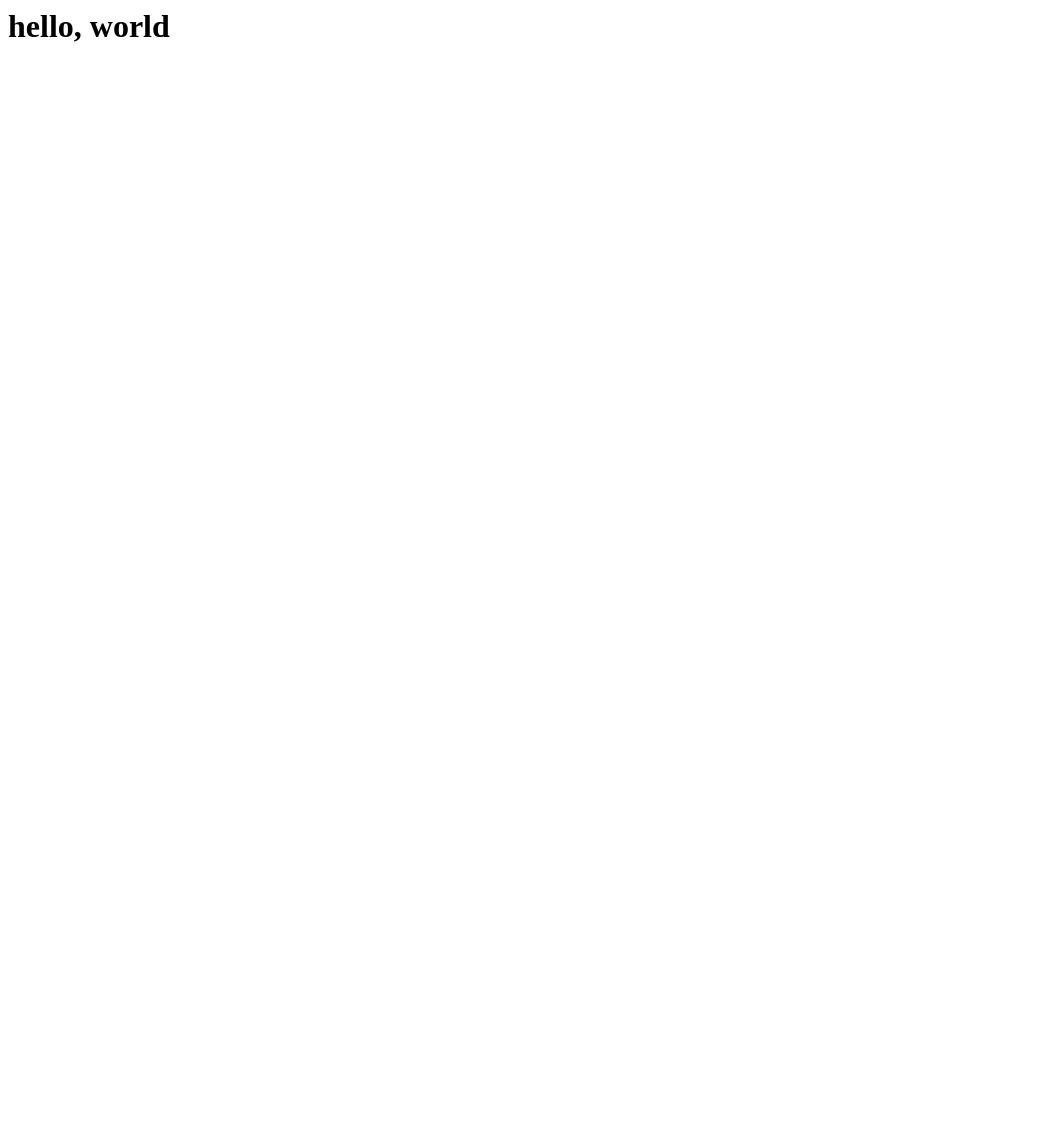
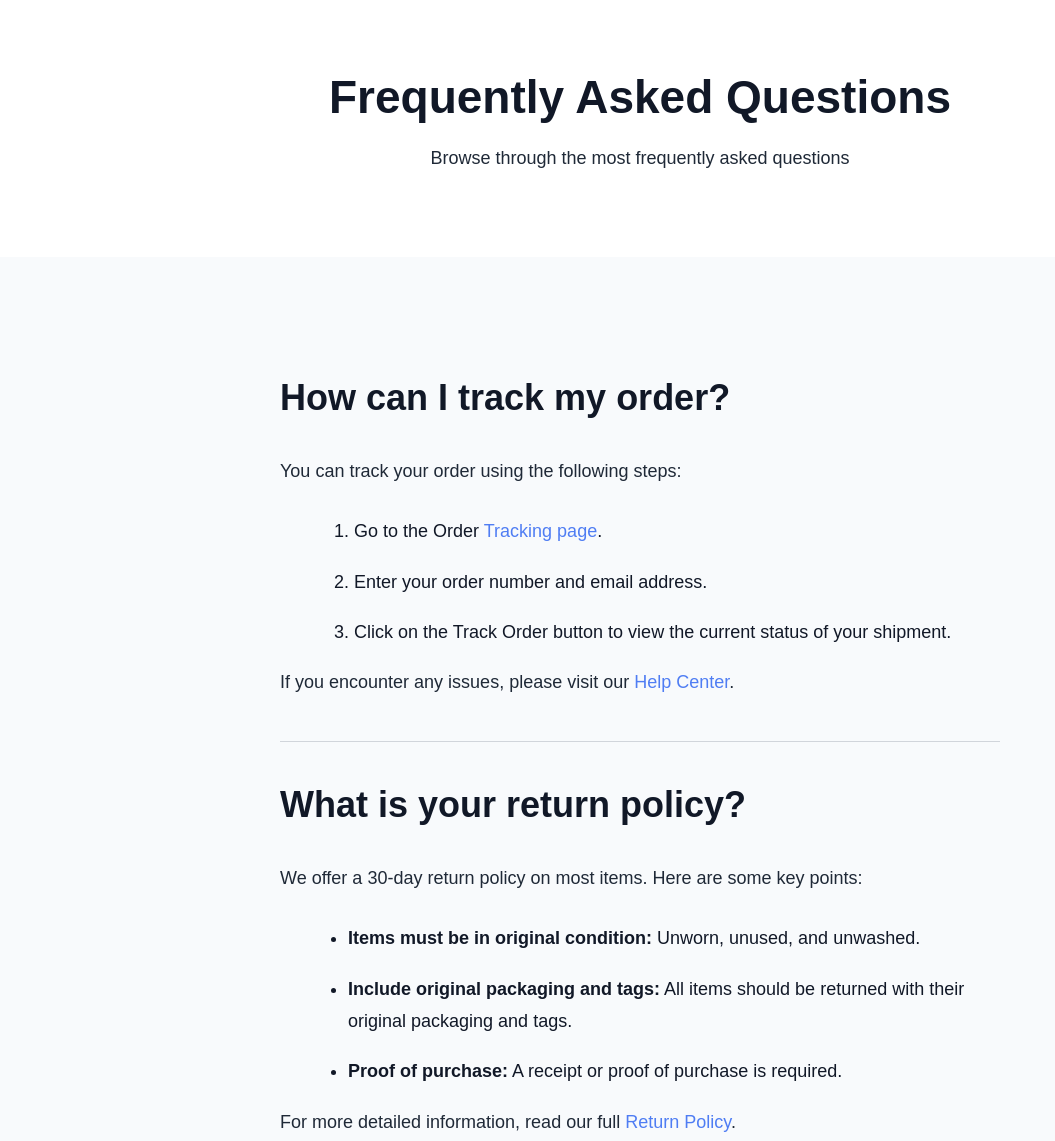
Before and after one commit to minch05/study-html, a plain HTML site: page index.html in a window 1280 px wide. Shown: the whole page, without its empty margins (0-1055 px from the left). Before the commit the page ends 800 px from the top, so only its background shows below. Drawn offline with Linux system fonts and the light colour scheme.

Commit message:
Create FAQ page with HTML and CSS
Added a complete FAQ page structure with styling and content.

```diff
--- a/index.html
+++ b/index.html
@@ -1 +1,133 @@
-<h1>hello, world</h1>
+<!DOCTYPE html> <!-- HTML5 문서라는 선언 -->
+<html lang="en"> <!-- HTML 문서 시작, 언어는 영어 -->
+
+<head> <!-- 문서의 설정 정보 -->
+  <meta charset="UTF-8"> <!-- 글자 인코딩 설정 (한글 깨짐 방지) -->
+  <meta name="viewport" content="width=device-width, initial-scale=1.0"> <!-- 반응형 설정 -->
+  <title>FAQ Page</title> <!-- 브라우저 탭 제목 -->
+
+  <style> /* CSS 스타일 시작 */
+
+    body { /* 페이지 전체 영역 */
+      margin: 0;
+      font-family: Arial, sans-serif;
+      background-color: #f8fafc;
+      color: #111827;
+    }
+
+    header { /* 페이지 상단 영역 (제목 영역) */
+      text-align: center;
+      padding-top: 70px;
+      padding-bottom: 70px;
+      background-color: #ffffff;
+    }
+
+    header h1 { /* 메인 제목 */
+      margin: 0;
+      font-size: 46px;
+      font-weight: bold;
+    }
+
+    header p { /* 제목 아래 설명 글 */
+      margin-top: 24px;
+      font-size: 18px;
+      color: #1f2937;
+    }
+
+    section { /* 본문 전체 영역 */
+      max-width: 720px;
+      margin: 0 auto;
+      padding-top: 90px;
+      padding-bottom: 70px;
+    }
+
+    section h2 { /* 질문 제목 */
+      margin-bottom: 36px;
+      font-size: 36px;
+      font-weight: bold;
+    }
+
+    section p { /* 본문 설명 문단 */
+      margin-bottom: 28px;
+      font-size: 18px;
+      line-height: 1.8;
+      color: #1f2937;
+    }
+
+    ol { /* 번호 목록 */
+      margin-left: 34px;
+    }
+
+    ol li { /* 번호 목록 항목 */
+      margin-bottom: 18px;
+      font-size: 18px;
+      line-height: 1.8;
+    }
+
+    ul { /* 점 목록 */
+      margin-left: 28px;
+    }
+
+    ul li { /* 점 목록 항목 */
+      margin-bottom: 18px;
+      font-size: 18px;
+      line-height: 1.8;
+    }
+
+    strong { /* 굵은 글씨 (강조) */
+      font-weight: bold;
+    }
+
+    a { /* 링크 */
+      color: #4f7df3;
+      text-decoration: none;
+    }
+
+    hr { /* 구분선 */
+      border: none;
+      border-top: 1px solid #d1d5db;
+      margin: 42px 0;
+    }
+
+  </style> <!-- CSS 스타일 끝 -->
+</head>
+
+<body> <!-- 실제 화면에 보이는 내용 -->
+
+  <header> <!-- 상단 제목 영역 -->
+    <h1>Frequently Asked Questions</h1> <!-- 메인 제목 -->
+    <p>Browse through the most frequently asked questions</p> <!-- 부제목 -->
+  </header>
+
+  <section> <!-- 본문 영역 시작 -->
+
+    <h2>How can I track my order?</h2> <!-- 질문 제목 -->
+
+    <p>You can track your order using the following steps:</p> <!-- 설명 문장 -->
+
+    <ol> <!-- 번호 목록 시작 -->
+      <li>Go to the Order <a href="#">Tracking page</a>.</li> <!-- 1번 -->
+      <li>Enter your order number and email address.</li> <!-- 2번 -->
+      <li>Click on the Track Order button to view the current status of your shipment.</li> <!-- 3번 -->
+    </ol> <!-- 번호 목록 끝 -->
+
+    <p>If you encounter any issues, please visit our <a href="#">Help Center</a>.</p> <!-- 추가 안내 -->
+
+    <hr> <!-- 구분선 -->
+
+    <h2>What is your return policy?</h2> <!-- 두 번째 질문 -->
+
+    <p>We offer a 30-day return policy on most items. Here are some key points:</p> <!-- 설명 -->
+
+    <ul> <!-- 점 목록 시작 -->
+      <li><strong>Items must be in original condition:</strong> Unworn, unused, and unwashed.</li>
+      <li><strong>Include original packaging and tags:</strong> All items should be returned with their original packaging and tags.</li>
+      <li><strong>Proof of purchase:</strong> A receipt or proof of purchase is required.</li>
+    </ul> <!-- 점 목록 끝 -->
+
+    <p>For more detailed information, read our full <a href="#">Return Policy</a>.</p>
+
+  </section> <!-- 본문 영역 끝 -->
+
+</body> <!-- 화면 내용 끝 -->
+</html> <!-- HTML 문서 끝 -->
```
